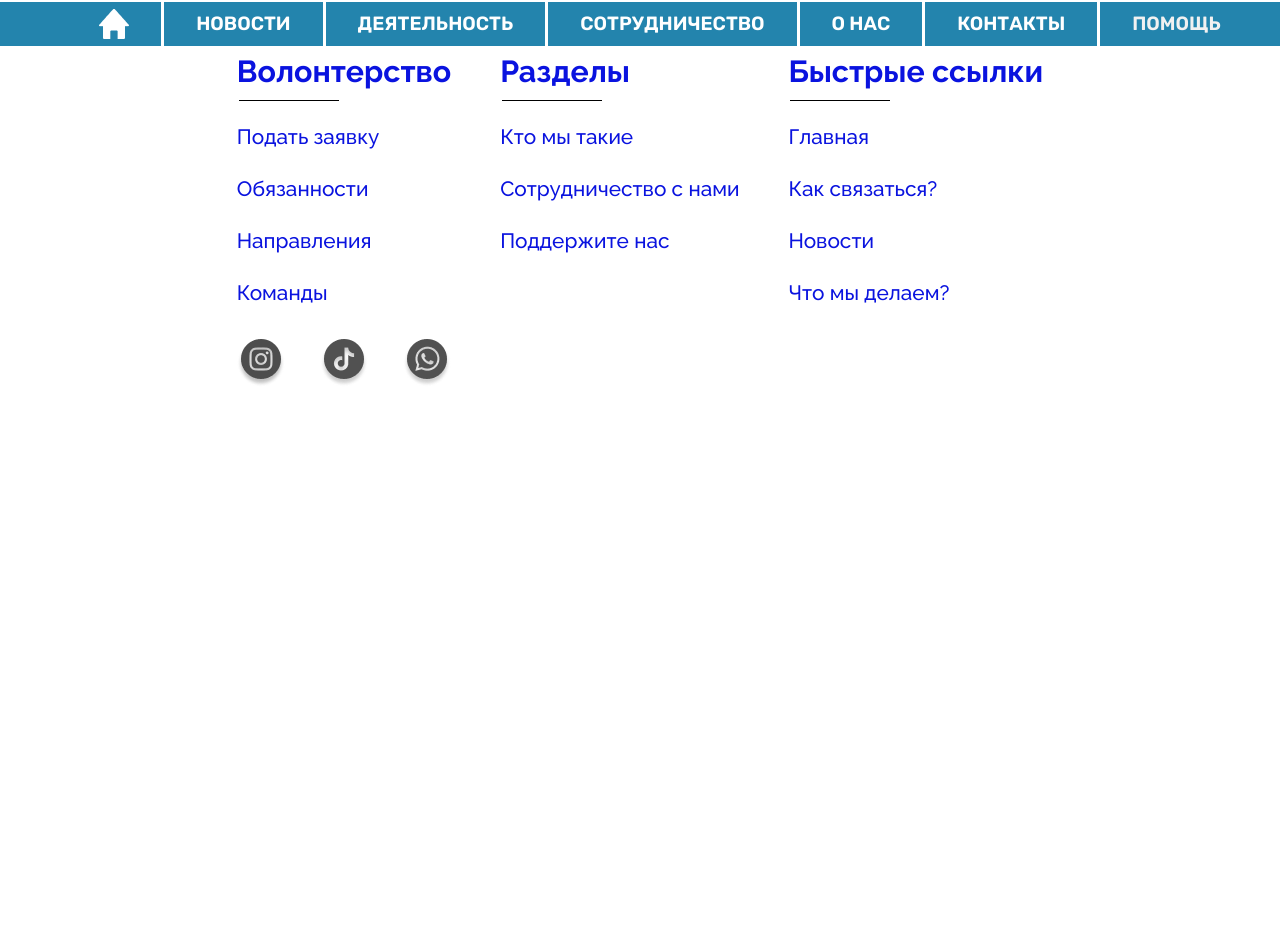
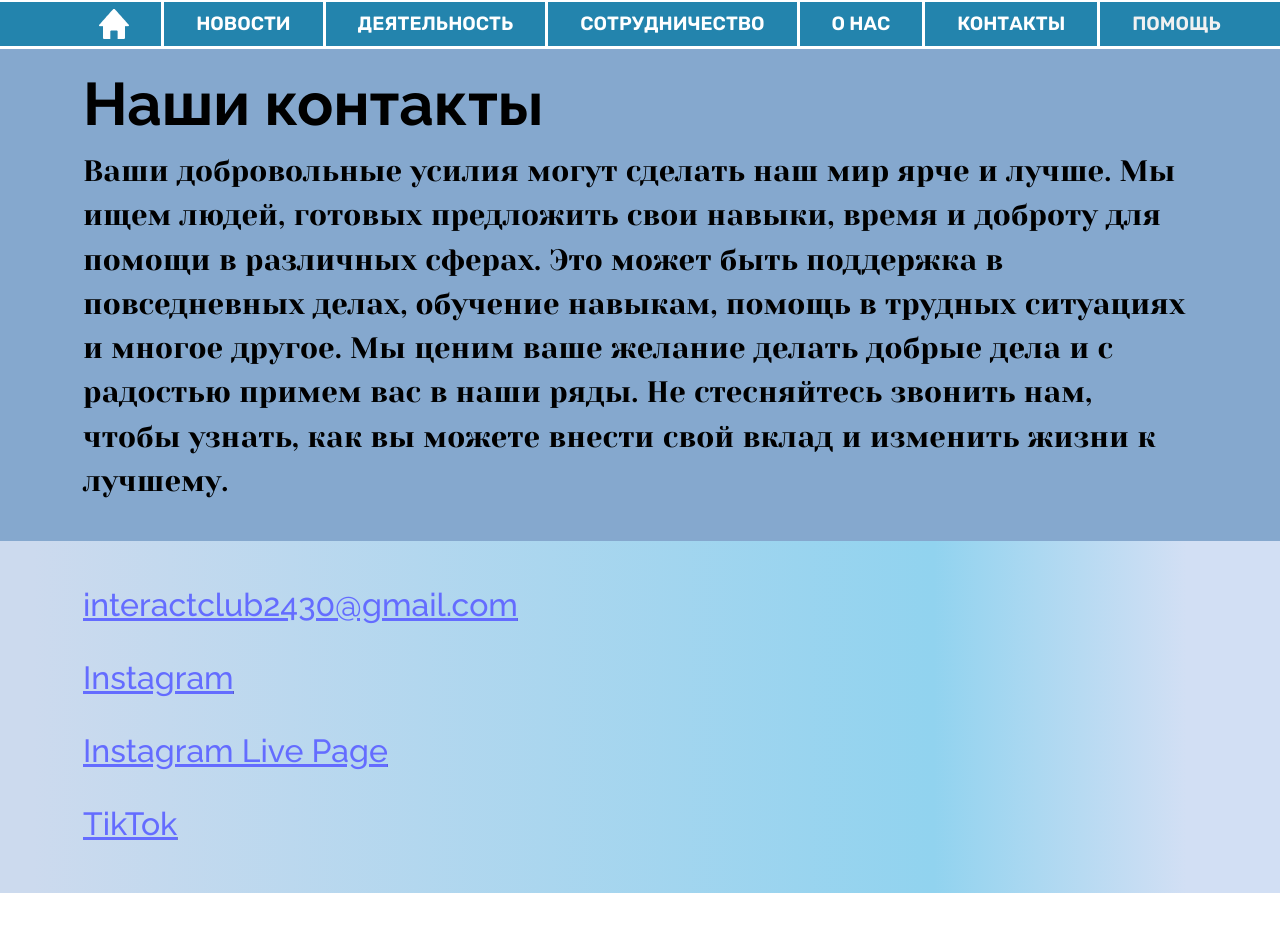
Before and after one commit to WitchInTheHandkerchief/interactweb_frontend, a React (Vite) app: page /contacts in a window 1280 px wide. Shown: the part 98-1050 px from the top of the page. Before the commit the page ends 800 px from the top, so only its background shows below. Built offline with nearby package versions, Linux system fonts and the light colour scheme; a web font is replaced by a local one.

Commit message:
page layout

```diff
--- a/src/pages/ContactsPage/ContactsPage.jsx
+++ b/src/pages/ContactsPage/ContactsPage.jsx
@@ -1,9 +1,32 @@
 import React from "react";
-
-const ContactsPage = () =>{
+import classes from "./contacta.module.css";
+const ContactsPage = () => {
     return(
         <>
+            <div className={classes.contact_main}>
+                <div className={classes.us_contact}>
+                    <div className={classes.us_contact__title}>
+                    Наши контакты
+                    </div>
+                    <div className={classes.us_contact__description}>
+                    Ваши добровольные усилия могут сделать наш мир ярче и лучше.
+                    Мы ищем людей, готовых предложить свои навыки, время и доброту для помощи в различных сферах.
+                    Это может быть поддержка в повседневных делах, обучение навыкам, помощь в трудных ситуациях и многое другое.
+                    Мы ценим ваше желание делать добрые дела и с радостью примем вас в наши ряды.
+                    Не стесняйтесь звонить нам, чтобы узнать, как вы можете внести свой вклад и изменить жизни к лучшему.
+                    </div>
+                </div>
 
+                <div className={classes.us_links_main}>
+                    <div className={classes.links_main}>
+                        <a  className={classes.link} href="mailto:interactclub2430@gmail.com">interactclub2430@gmail.com</a>
+                        <a className={classes.link} href="https://www.instagram.com/interactbishkek/">Instagram</a>
+                        <a className={classes.link} href="https://www.instagram.com/interactbishkek.live/">Instagram Live Page</a>
+                        <a className={classes.link} href="https://www.tiktok.com/@interact.bishkek?_t=8fBbSkldm3F&_r=1">TikTok</a>
+                    </div>
+
+                </div>
+            </div>
         </>
     );
 }
--- /dev/null
+++ b/src/pages/ContactsPage/contacta.module.css
@@ -0,0 +1,52 @@
+.contact_main {
+    min-width: 1120px;
+    margin: 0 auto;
+}
+
+.us_contact {
+    max-width: 100%;
+    background: #85A8CE;
+    box-shadow: 0px 4px 4px 0px rgba(0, 0, 0, 0.25);
+    padding-bottom: 38px;
+}
+
+.us_contact__title {
+    max-width: 1114px;
+    margin: 0 auto;
+    font-family: Raleway;
+    font-size: 60px;
+    font-weight: 700;
+    padding-top: 10px;
+}
+
+.us_contact__description {
+    max-width: 1114px;
+    font-family: Yeseva One;
+    font-size: 29.5px;
+    margin: 0 auto;
+    font-family: Yeseva One;
+}
+
+.us_links_main {
+    max-width: 100%;
+    background: linear-gradient(90deg, #CCDAEE 2.60%, #91D3EF 72.92%, #D2DFF4 92.71%);
+    background:  drop-shadow(0px 4px 4px rgba(0, 0, 0, 0.25));
+}
+
+.links_main {
+    max-width: 1114px;
+    margin: 0 auto;
+    display: block;
+    font-family: Raleway;
+    font-size: 32px;
+    font-weight: 800;
+    transition: 1s;
+    text-decoration-line: underline;
+    padding-bottom: 45px;
+    padding-top: 15px;
+    margin-bottom: 88px;
+}
+.link {
+    display: block;
+    padding-top: 25px;
+}
```
